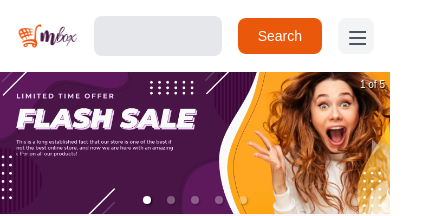
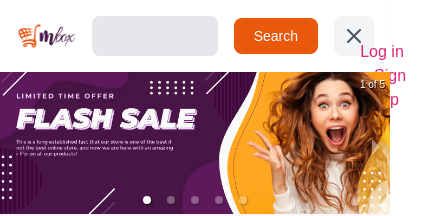
Before and after one commit to mbox-project/mbox-user, a Next.js app: page / in a window 390 px wide. Shown: the top 216 px of the page, 422 px wide, since content can reach past the window. Built offline with nearby package versions, Linux system fonts and the light colour scheme; a web font is replaced by a local one.

Commit message:
trying to fix the nav-bar

```diff
--- a/components/Header/index.jsx
+++ b/components/Header/index.jsx
@@ -7,7 +7,7 @@ import logo from "../../public/images/logo2.png";
 import Link from "next/link";
 
 const Header = () => {
-  const [menuOpen, setMenuOpen] = React.useState(false);
+  const [isOpen, setIsOpen] = React.useState(false);
 
   return (
     <header className="shadow-sm">
@@ -25,12 +25,7 @@ const Header = () => {
               Search
             </Button>
           </div>
-          <div
-            className={
-              "items-center justify-end flex-1 hidden space-x-4 sm:flex" +
-              (menuOpen ? " flex" : " hidden")
-            }
-          >
+          <div className="items-center justify-end flex-1 hidden space-x-4 md:flex">
             <Image src={icon} width="20px" height="20px" />
             <Link href="/auth/login" className="px-5 py-2 text-sm font-medium ">
               Log in
@@ -48,24 +43,59 @@ const Header = () => {
             <button
               className="p-2 text-gray-600 bg-gray-100 rounded-lg"
               type="button"
-              onClick={() => setMenuOpen(!menuOpen)}
+              onClick={() => setIsOpen(!isOpen)}
             >
               <span className="sr-only">Open menu</span>
+              {!isOpen && (
+                <div className="absolute flex flex-col p-4  text-pink-600 space-x-4 md:hidden">
+                  <Link
+                    href="/auth/login"
+                    className="px-5 py-2 flex items-center text-sm font-medium "
+                  >
+                    Log in
+                  </Link>
+
+                  <Link
+                    className="px-5 py-2 text-sm flex items-center font-medium  "
+                    href="/auth/register"
+                  >
+                    Sign up
+                  </Link>
+                </div>
+              )}
+              {!isOpen ? (
                 <svg
+                  className="block h-6 w-6"
+                  xmlns="http://www.w3.org/2000/svg"
+                  fill="none"
+                  viewBox="0 0 24 24"
+                  stroke="currentColor"
                   aria-hidden="true"
-                className="w-5 h-5"
-                fill="none"
-                stroke="currentColor"
-                viewbox="0 0 24 24"
-                xmlns="http://www.w3.org/2000/svg"
                 >
                   <path
-                  d="M4 6h16M4 12h16M4 18h16"
                     strokeLinecap="round"
                     strokeLinejoin="round"
                     strokeWidth="2"
+                    d="M6 18L18 6M6 6l12 12"
                   />
                 </svg>
+              ) : (
+                <svg
+                  className="block h-6 w-6"
+                  xmlns="http://www.w3.org/2000/svg"
+                  fill="none"
+                  viewBox="0 0 24 24"
+                  stroke="currentColor"
+                  aria-hidden="true"
+                >
+                  <path
+                    strokeLinecap="round"
+                    strokeLinejoin="round"
+                    strokeWidth="2"
+                    d="M4 6h16M4 12h16M4 18h16"
+                  />
+                </svg>
+              )}
             </button>
           </div>
         </div>
--- a/pages/index.jsx
+++ b/pages/index.jsx
@@ -90,7 +90,7 @@ const LandingPage = () => {
           <div className=" block md:grid grid-cols-2 w-full  lg:flex">
             {featureCard}
             <Feature
-            className="p-4 mx-2 invisible  md:my-8 lg:mt-10 lg:mx-6 border-2 md:visible lg:hidden  shadow-md rounded-xl  bg-white"
+              className="p-4 mx-2 invisible  md:my-8 lg:mt-10 lg:mx-6 border-2 md:visible lg:hidden  shadow-md rounded-xl  bg-white"
               header="Buying & Selling Safely"
               body="Dealer in various type of whatever as
               want randing from this to that to those
```
Lines whose indentation alone changed are shown as unchanged.
